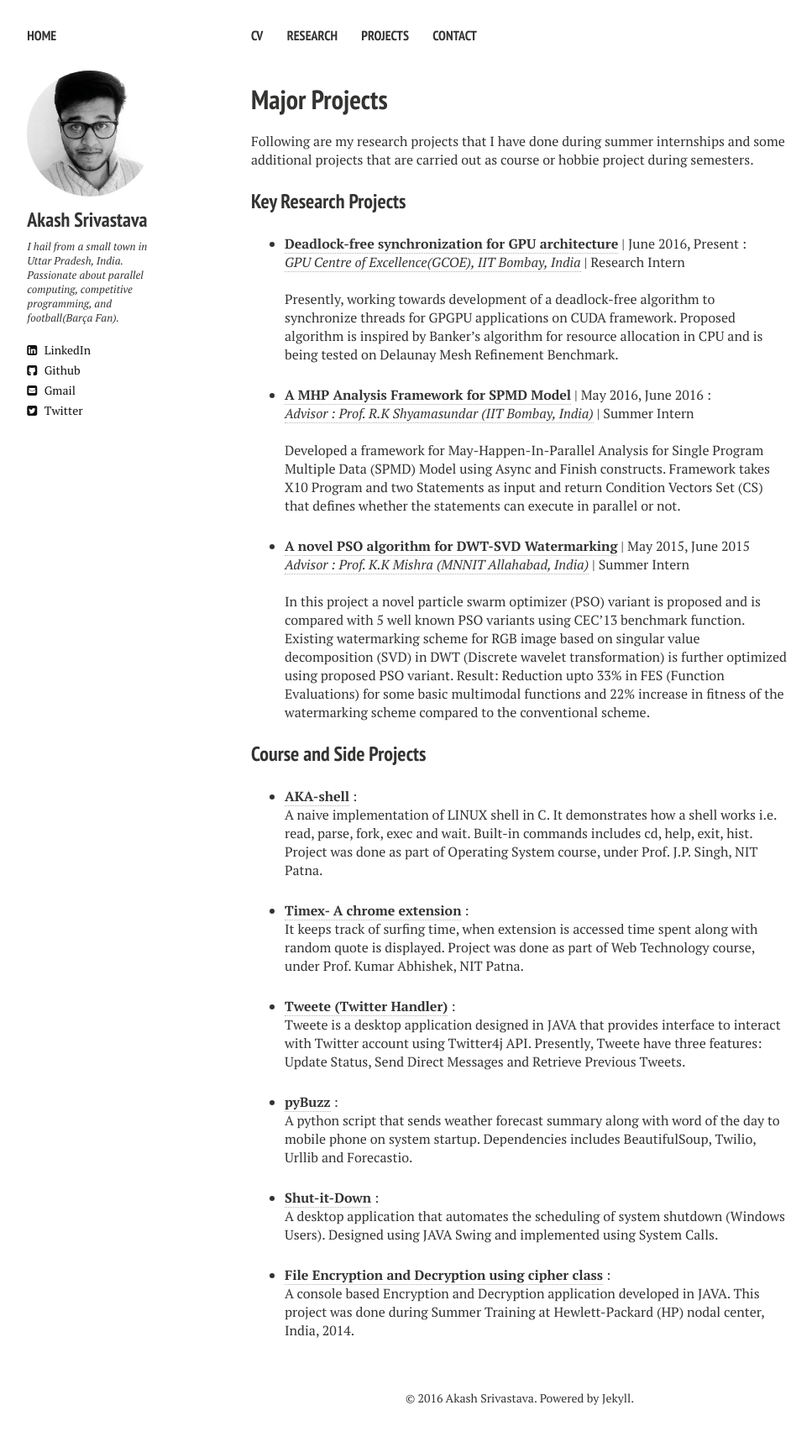
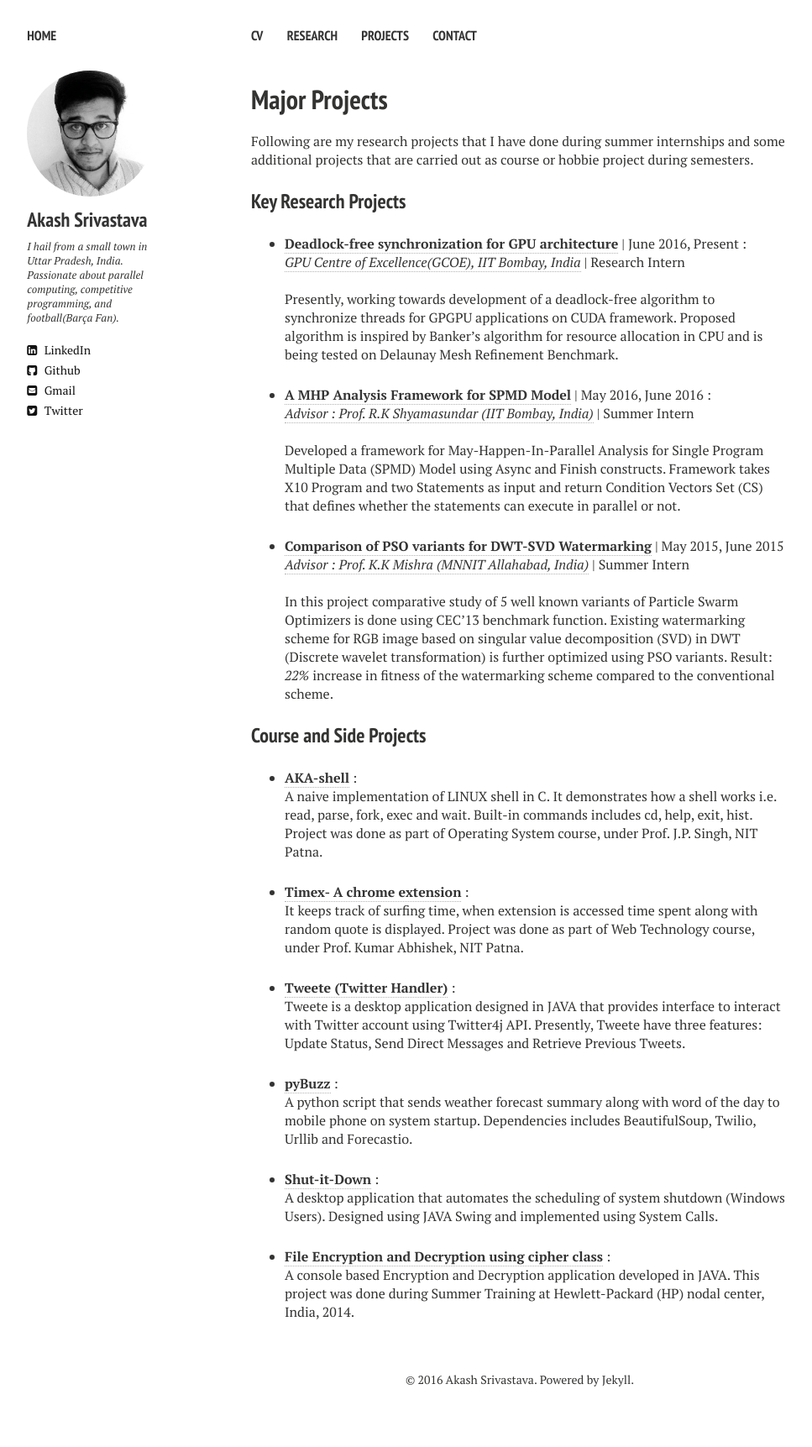
Before and after one commit to Akash1684/akash1684.github.io, a Jekyll site: the page built from projects.md, in a window 1280 px wide. Shown: the whole page at 84% size, without its empty margins (21-988 px from the left). Built offline with Jekyll 4.4.1, drawn with Linux system fonts in a browser that asks for light colours; nearby versions of some CDN libraries; after the commit the page ends 1701 px from its top, so only the background shows below that.

Commit message:
Update projects.md

```diff
--- a/projects.md
+++ b/projects.md
@@ -11,23 +11,23 @@ Following are my research projects that I have done during summer internships an
 
 ### Key Research Projects
 
-* [**Deadlock-free synchronization for GPU architecture**](https://akash1684.github.io//projects/){:target="_blank"} | June 2016, Present :
+* [**Deadlock-free synchronization for GPU architecture**](https://drive.google.com/open?id=0B2jIT4ExtjujbUYxcnFHQWFCMjQ){:target="_blank"} | June 2016, Present :
   <br>
   [*GPU Centre of Excellence(GCOE), IIT Bombay, India*](http://gcoe-iitb.in/){:target="_blank"} | Research Intern
   <br><br/>
   Presently, working towards development of a deadlock-free algorithm to synchronize threads for GPGPU applications on CUDA framework.     Proposed algorithm is inspired by Banker’s algorithm for resource allocation in CPU and is being tested on Delaunay Mesh Refinement     Benchmark.
 
-* [**A MHP Analysis Framework for SPMD Model**](https://drive.google.com/open?id=0B2jIT4Extjujc2F3bmNTSHh1NGs){:target="_blank"} | May 2016, June 2016 :
+* [**A MHP Analysis Framework for SPMD Model**](https://drive.google.com/open?id=0B2jIT4ExtjujN0M1UElEQ1BoOEE){:target="_blank"} | May 2016, June 2016 :
   <br>
   [*Advisor : Prof. R.K Shyamasundar (IIT Bombay, India)*](https://scholar.google.co.in/citations?user=Q1hcun8AAAAJ&hl=en){:target="_blank"} | Summer Intern
   <br><br/>
   Developed a framework for May-Happen-In-Parallel Analysis for Single Program Multiple Data (SPMD) Model using Async and Finish           constructs. Framework takes X10 Program and two Statements as input and return Condition Vectors Set (CS) that defines whether the       statements can execute in parallel or not.
 
-* [**A novel PSO algorithm for DWT-SVD Watermarking**](https://drive.google.com/file/d/0B2jIT4ExtjujUFVRS0pJVW1rbHM/view?usp=sharing){:target="_blank"} | May 2015, June 2015
+* [**Comparison of PSO variants for DWT-SVD Watermarking**](https://drive.google.com/open?id=0B2jIT4ExtjujSVNRVU9CRUpiTUU){:target="_blank"} | May 2015, June 2015
   <br>
   [*Advisor : Prof. K.K Mishra (MNNIT Allahabad, India)*](http://www.mnnit.ac.in/old/index.php/departments/engineering/computer-science-and-engineering/faculty-profile/250-krishn-k-mishra-csed.html){:target="_blank"} | Summer Intern
   <br><br/>
-  In this project a novel particle swarm optimizer (PSO) variant is proposed and is compared with 5 well known PSO variants using CEC’13   benchmark function. Existing watermarking scheme for RGB image based on singular value decomposition (SVD) in DWT (Discrete wavelet     transformation) is further optimized using proposed PSO variant. Result: Reduction upto 33% in FES (Function Evaluations) for some       basic multimodal functions and 22% increase in fitness of the watermarking scheme compared to the conventional scheme.
+  In this project comparative study of 5 well known variants of Particle Swarm Optimizers is done using CEC’13 benchmark function. Existing watermarking scheme for RGB image based on singular value decomposition (SVD) in DWT (Discrete wavelet transformation) is further optimized using PSO variants. Result: *22%* increase in fitness of the watermarking scheme compared to the conventional scheme.
 
 ### Course and Side Projects
 
```
